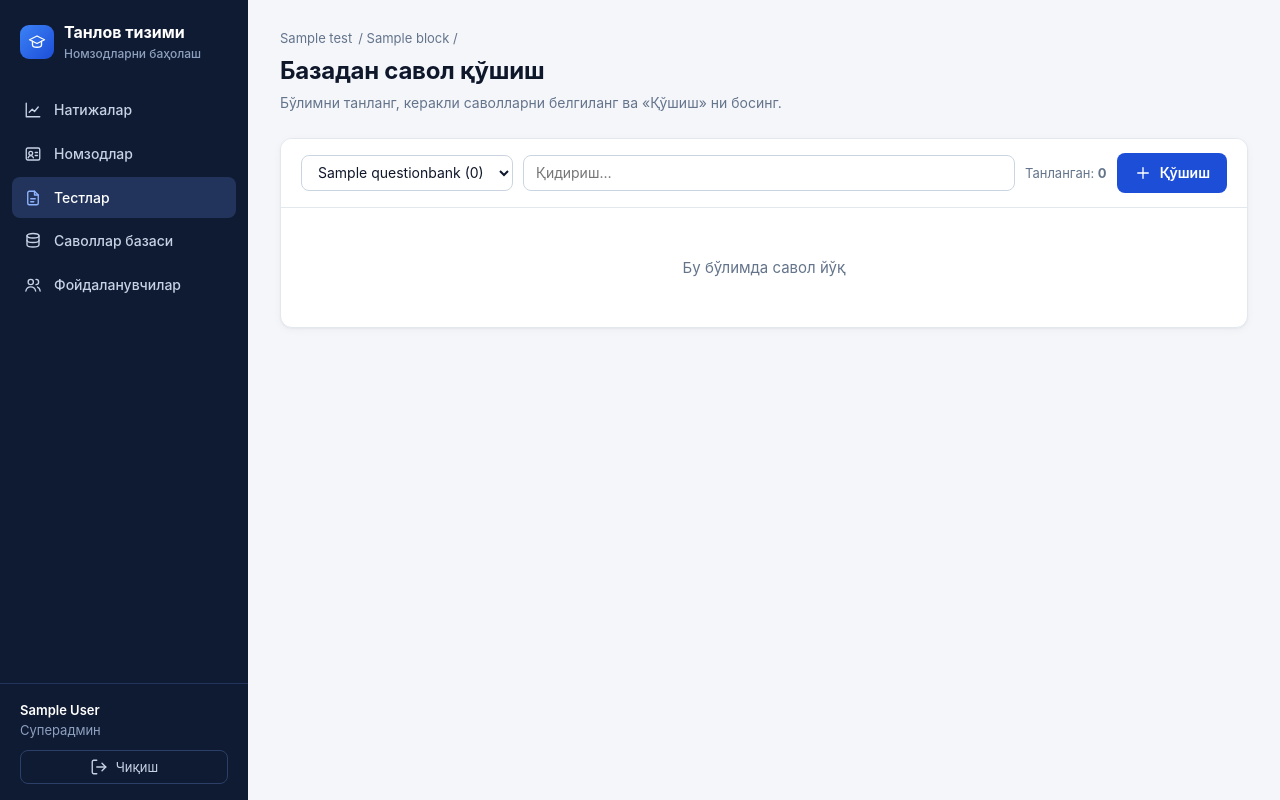
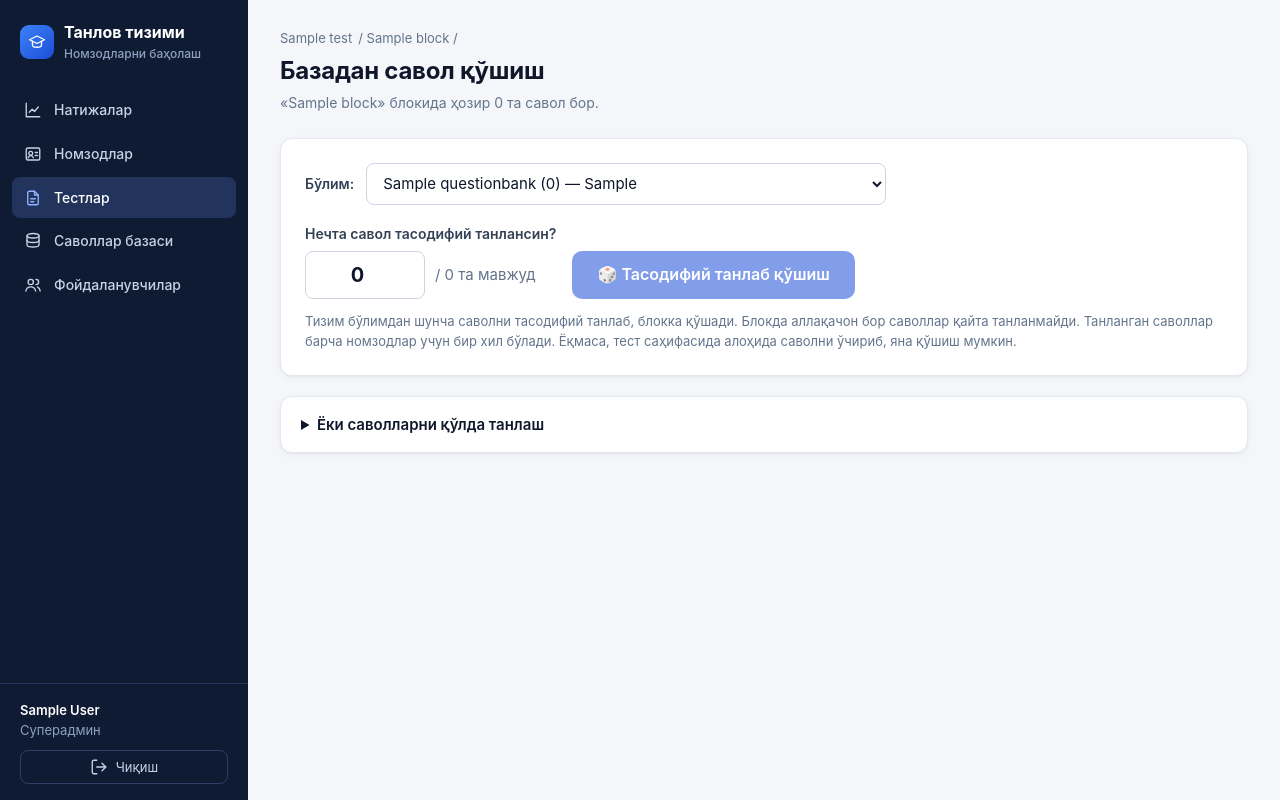
Before and after one commit to dilshod97/hp_test, a Django app: page /staff/blocks/1/from-bank/ in a window 1280 px wide. Run offline with Django 5.2, Linux system fonts and the light colour scheme; a user stored in the database is signed in; tables that the repository leaves empty hold one stand-in row (values such as "Sample post"); data that the repository does not hold is empty.

Commit message:
Базадан тасодифий N та савол қўшиш (қўлда танлаш ихтиёрий бўлди)
Co-Authored-By: Claude Opus 5.5 <noreply@anthropic.com>

```diff
--- a/exam/templates/exam/staff/bank_pick.html
+++ b/exam/templates/exam/staff/bank_pick.html
@@ -3,16 +3,41 @@
 {% block title %}Базадан қўшиш{% endblock %}
 {% block content %}
 <div class="crumbs"><a href="{% url 'test_detail' test.pk %}">{{ test }}</a> / {{ cur_block }} /</div>
-<div class="page-head"><div><h1>Базадан савол қўшиш</h1><div class="sub">Бўлимни танланг, керакли саволларни белгиланг ва «Қўшиш» ни босинг.</div></div></div>
+<div class="page-head"><div><h1>Базадан савол қўшиш</h1>
+  <div class="sub">«{{ cur_block }}» блокида ҳозир {{ in_block }} та савол бор.</div></div></div>
+
+<div class="card">
+  <form method="get" class="row" style="margin-bottom:18px">
+    <label class="field-label" style="margin:0">Бўлим:</label>
+    <select name="bank" onchange="this.form.submit()" style="max-width:520px">
+      {% for b in banks %}<option value="{{ b.pk }}" {% if b.pk == bank.pk %}selected{% endif %}>{{ b.name }} ({{ b.n }}){% if b.source %} — {{ b.source|truncatechars:40 }}{% endif %}</option>{% endfor %}
+    </select>
+  </form>
+  {% if bank %}
+  <form method="post" class="row top" style="gap:16px;align-items:flex-end">{% csrf_token %}
+    <input type="hidden" name="bank" value="{{ bank.pk }}"><input type="hidden" name="mode" value="random">
+    <div class="field" style="margin:0">
+      <label for="count">Нечта савол тасодифий танлансин?</label>
+      <div class="row" style="gap:10px;flex-wrap:nowrap">
+        <input id="count" type="number" name="count" min="1" max="{{ available_count }}" value="{% if available_count < 10 %}{{ available_count }}{% else %}10{% endif %}" style="width:120px;height:48px;font-size:20px;font-weight:700;text-align:center">
+        <span class="muted">/ {{ available_count }} та мавжуд</span>
+      </div>
+    </div>
+    <button class="btn lg" {% if not available_count %}disabled{% endif %}>🎲 Тасодифий танлаб қўшиш</button>
+  </form>
+  <p class="muted small" style="margin:12px 0 0">Тизим бўлимдан шунча саволни тасодифий танлаб, блокка қўшади. Блокда аллақачон бор саволлар қайта танланмайди.
+    Танланган саволлар барча номзодлар учун бир хил бўлади. Ёқмаса, тест саҳифасида алоҳида саволни ўчириб, яна қўшиш мумкин.</p>
+  {% endif %}
+</div>
+
+{% if bank %}
+<details class="card flush" style="padding:0">
+  <summary style="padding:16px 20px;font-weight:600">Ёки саволларни қўлда танлаш</summary>
   <form method="post">{% csrf_token %}
-<input type="hidden" name="bank" value="{{ bank.pk }}">
-<div class="card flush">
+    <input type="hidden" name="bank" value="{{ bank.pk }}"><input type="hidden" name="mode" value="manual">
     <div class="toolbar">
-    <select onchange="location.href='?bank='+this.value">
-      {% for b in banks %}<option value="{{ b.pk }}" {% if b.pk == bank.pk %}selected{% endif %}>{{ b.name }} ({{ b.n }})</option>{% endfor %}
-    </select>
       <input class="search" type="text" id="filter" placeholder="Қидириш…">
-    <span class="muted small">Танланган: <b id="count">0</b></span>
+      <span class="muted small">Танланган: <b id="count-sel">0</b></span>
       <button class="btn">{% icon "plus" %} Қўшиш</button>
     </div>
     {% for q in questions %}
@@ -25,17 +50,20 @@
       </div>
     </label>
     {% empty %}<div class="empty">Бу бўлимда савол йўқ</div>{% endfor %}
-</div>
   </form>
+</details>
+{% endif %}
 {% endblock %}
 {% block scripts %}
 <script>
-document.getElementById('filter').addEventListener('input', e => {
+const f = document.getElementById('filter');
+if (f) f.addEventListener('input', e => {
   const v = e.target.value.toLowerCase().trim();
   document.querySelectorAll('[data-search]').forEach(el => el.style.display = !v || el.dataset.search.includes(v) ? '' : 'none');
 });
 document.addEventListener('change', () => {
-  document.getElementById('count').textContent = document.querySelectorAll('input[name=questions]:checked:not(:disabled)').length;
+  const c = document.getElementById('count-sel');
+  if (c) c.textContent = document.querySelectorAll('input[name=questions]:checked:not(:disabled)').length;
 });
 </script>
 {% endblock %}
--- a/exam/views_staff.py
+++ b/exam/views_staff.py
@@ -235,22 +235,39 @@ def block_add_from_bank(request, pk):
     if bank is None:
         bank = banks.filter(kind=block.kind).first() or banks.first()
 
+    already = set(block.questions.exclude(source=None).values_list("source_id", flat=True))
+    available = bank.questions.exclude(pk__in=already) if bank else Question.objects.none()
+
     if request.method == "POST":
-        ids = [int(x) for x in request.POST.getlist("questions") if x.isdigit()]
-        chosen = list(Question.objects.filter(pk__in=ids, bank__isnull=False).prefetch_related(*QUESTION_PREFETCH))
+        if request.POST.get("mode") == "random":
+            # Бўлимдан тасодифий N та савол (блокда борлари қайта танланмайди)
+            raw = request.POST.get("count", "").strip()
+            pool = list(available.prefetch_related(*QUESTION_PREFETCH))
+            if not raw.isdigit() or not 1 <= int(raw) <= len(pool):
+                messages.error(request, f"1 дан {len(pool)} гача сон киритинг (бу бўлимда блокка қўшилмаган {len(pool)} та савол бор).")
+                return redirect(f"{reverse('block_add_from_bank', args=[block.pk])}?bank={bank.pk}")
+            import random
+            chosen = random.SystemRandom().sample(pool, int(raw))
+        else:
+            ids = [int(x) for x in request.POST.getlist("questions") if x.isdigit()]
+            chosen = list(Question.objects.filter(pk__in=ids, bank__isnull=False).prefetch_related(*QUESTION_PREFETCH))
+            if not chosen:
+                messages.error(request, "Савол танланмади.")
+                return redirect(f"{reverse('block_add_from_bank', args=[block.pk])}?bank={bank.pk}")
         chosen.sort(key=lambda q: (q.bank_id, q.order, q.pk))
         start = (block.questions.aggregate(m=Max("order"))["m"] or 0) + 1
         with transaction.atomic():
             for i, q in enumerate(chosen):
                 q.copy_to(block=block, order=start + i)
-        messages.success(request, f"{len(chosen)} та савол қўшилди.")
+        how = "тасодифий танланди ва " if request.POST.get("mode") == "random" else ""
+        messages.success(request, f"{len(chosen)} та савол {how}«{block.title}» блокига қўшилди.")
         return redirect("test_detail", block.test_id)
 
-    already = set(block.questions.exclude(source=None).values_list("source_id", flat=True))
     questions = bank.questions.prefetch_related("criteria") if bank else []
     return render(request, "exam/staff/bank_pick.html", {
         "cur_block": block, "test": block.test, "banks": banks, "bank": bank,
-        "questions": questions, "already": already,
+        "questions": questions, "already": already, "available_count": available.count(),
+        "in_block": block.questions.count(),
     })
 
 
```
Also changed, not shown: exam/tests.py (+24 -0 lines). Lines whose indentation alone changed are shown as unchanged.
